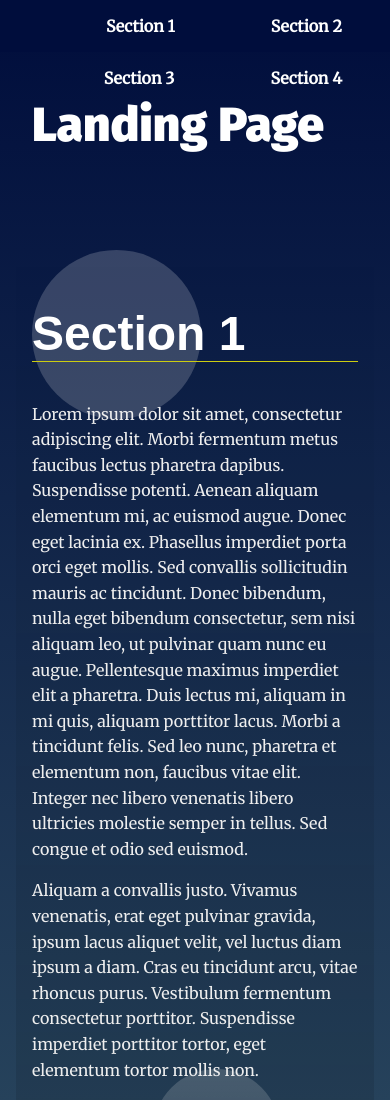
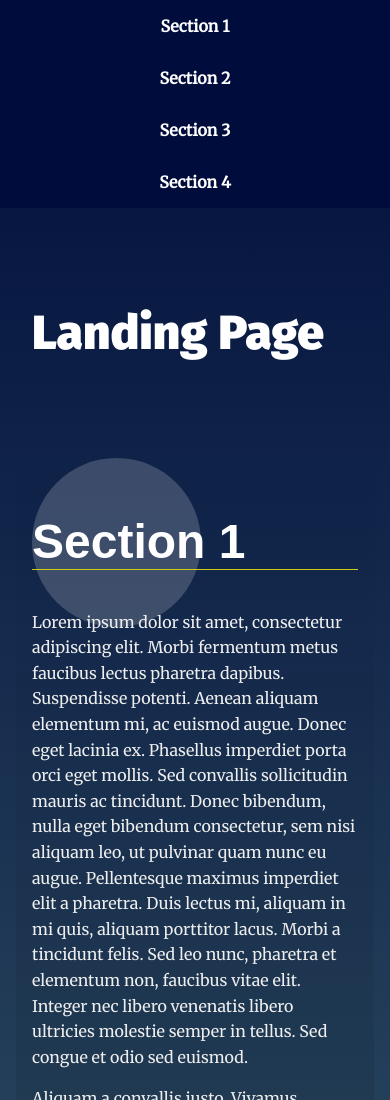
Before and after one commit to dycoster/dycoster.github.io, a plain HTML site: page Project02/landing-page/index.html in a window 390 px wide. Shown: the top 1100 px of the page. Drawn offline with Linux system fonts and the light colour scheme.

Commit message:
fixed responsiveness and :active css

```diff
--- a/Project02/landing-page/css/styles.css
+++ b/Project02/landing-page/css/styles.css
@@ -90,7 +90,6 @@ section {
     transition: ease 0.3s all;
 }
 
-
 /* Header Styles */
 .page__header {
     background: rgba(0,13,60,1);
@@ -99,6 +98,19 @@ section {
     width: 100%;
     height: 52px;
     z-index: 5;
+}
+
+@media only screen and (max-width: 700px) {
+.page__header {
+    height: 208px;
+    position: relative;
+}
+
+#navbar__list {
+    display: flex;
+    flex-direction: column;
+    align-items: center;
+}
 }
 
 /* Footer Styles */
@@ -226,3 +238,9 @@ section.your-active-class .landing__container::after {
 		           rotate(-360deg);
 	}
 }
+
+.navbar__menu .menu__link:active {
+    color: grey;
+    background-color:rgba(0,13,60,1);
+    transition: ease 0.3s;
+}
--- a/Project02/landing-page/js/app.js
+++ b/Project02/landing-page/js/app.js
@@ -49,7 +49,6 @@ function navLinks() {
 // check over intersectionObserverEntries
 const check =(entries) =>
     entries.forEach(entry => {
-// add active class to section when intersecting
         entry.target.classList.toggle("your-active-class", entry.isIntersecting);
 });
 
```
